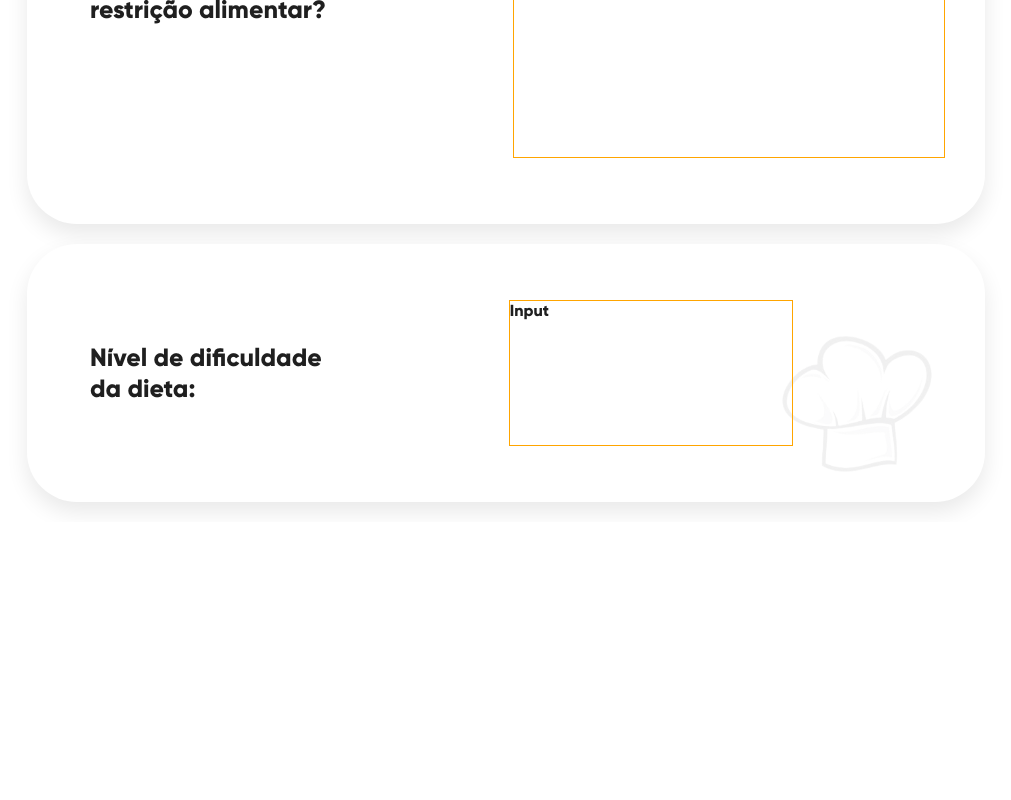
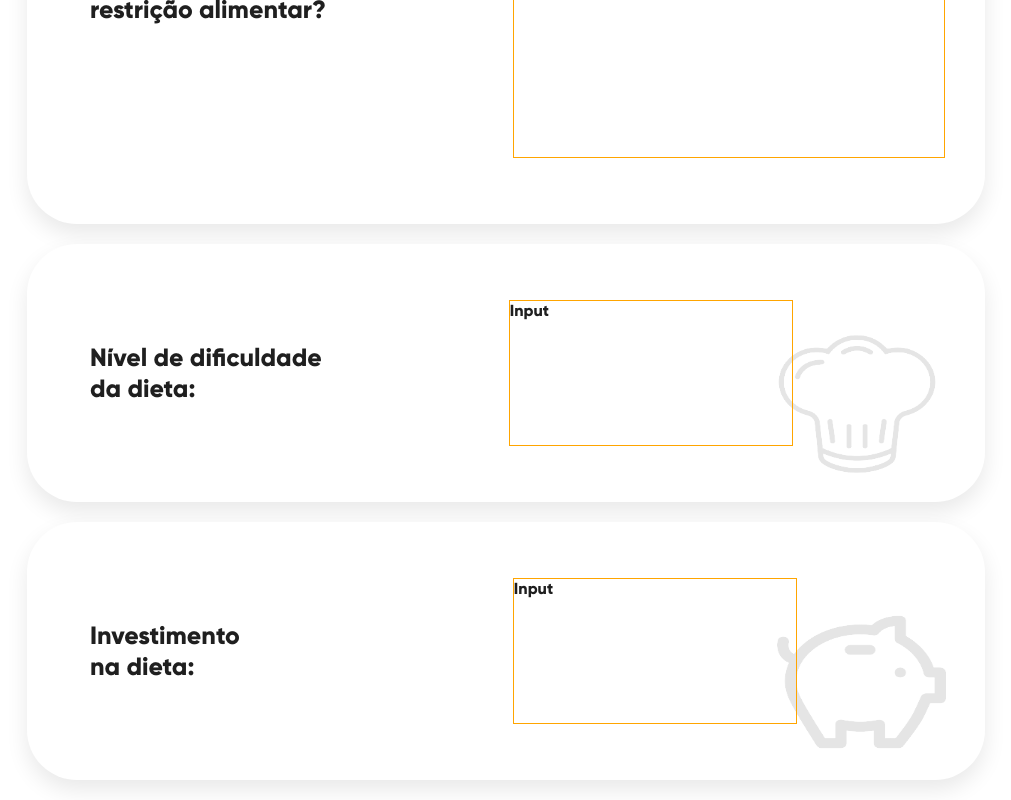
Before and after one commit to AugustoMagalhaes/cloudopss-desafio, a React (Create React App) app: page / in a window 1280 px wide. Shown: the part 2201-3001 px from the top of the page, without its empty margins (140-1151 px from the left). Before the commit the page ends 2723 px from the top, so only its background shows below. Built offline with nearby package versions, Linux system fonts and the light colour scheme.

Commit message:
feat: adiciona DietInvestment ao MainPage e troca imagem de chef-hat pra adequaçao a piggy-bank.

```diff
--- a/src/pages/MainPage.jsx
+++ b/src/pages/MainPage.jsx
@@ -1,6 +1,7 @@
 import React from 'react';
 import DietChoice from '../components/DietChoice/DietChoice';
 import DietDifficulty from '../components/DietDifficulty/DietDifficulty';
+import DietInvestment from '../components/DietInvestment/DietInvestment';
 import FoodRestriction from '../components/FoodRestriction/FoodRestriction';
 import Header from '../components/Header/Header';
 import MainGoal from '../components/MainGoal/MainGoal';
@@ -20,6 +21,7 @@ export default function MainPage() {
       <MealsPerDay />
       <FoodRestriction />
       <DietDifficulty />
+      <DietInvestment />
     </>
   );
 }
```
Also changed, not shown: src/images/chef-hat-removebg-preview.png.
